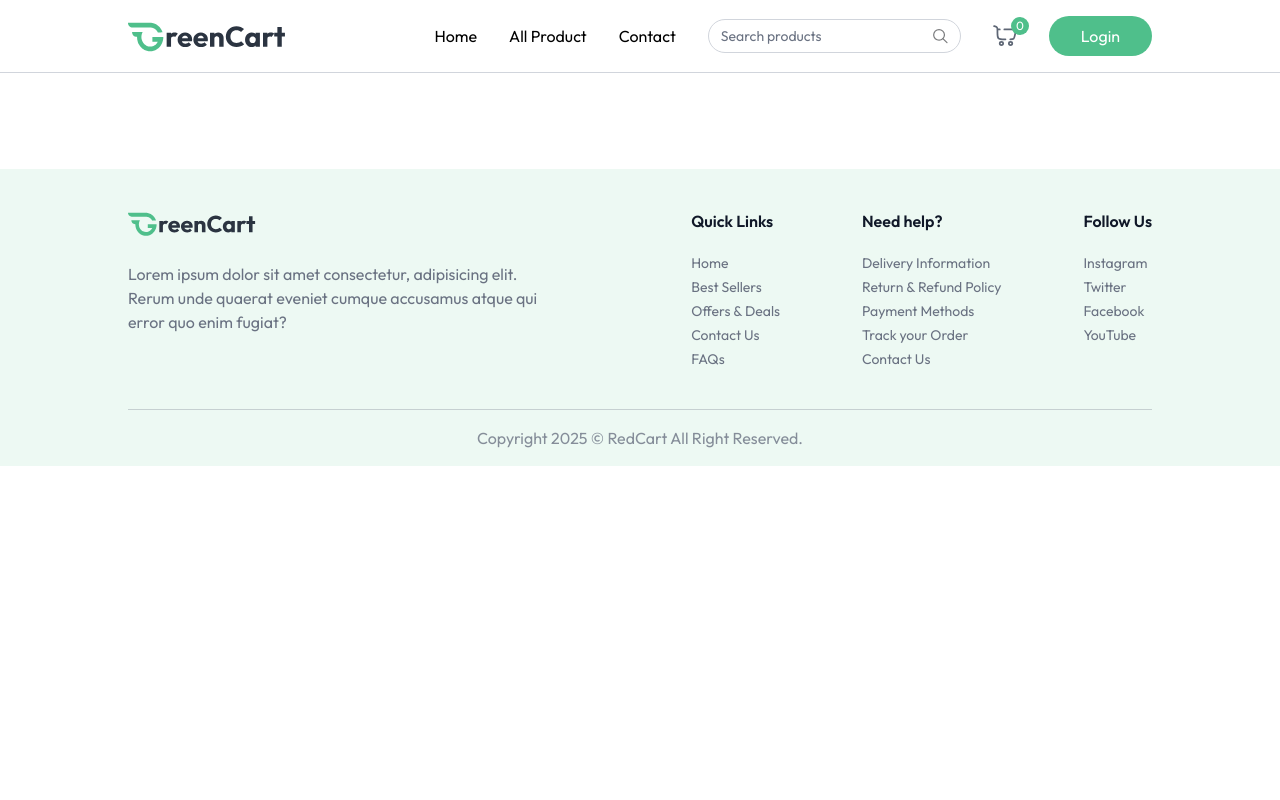
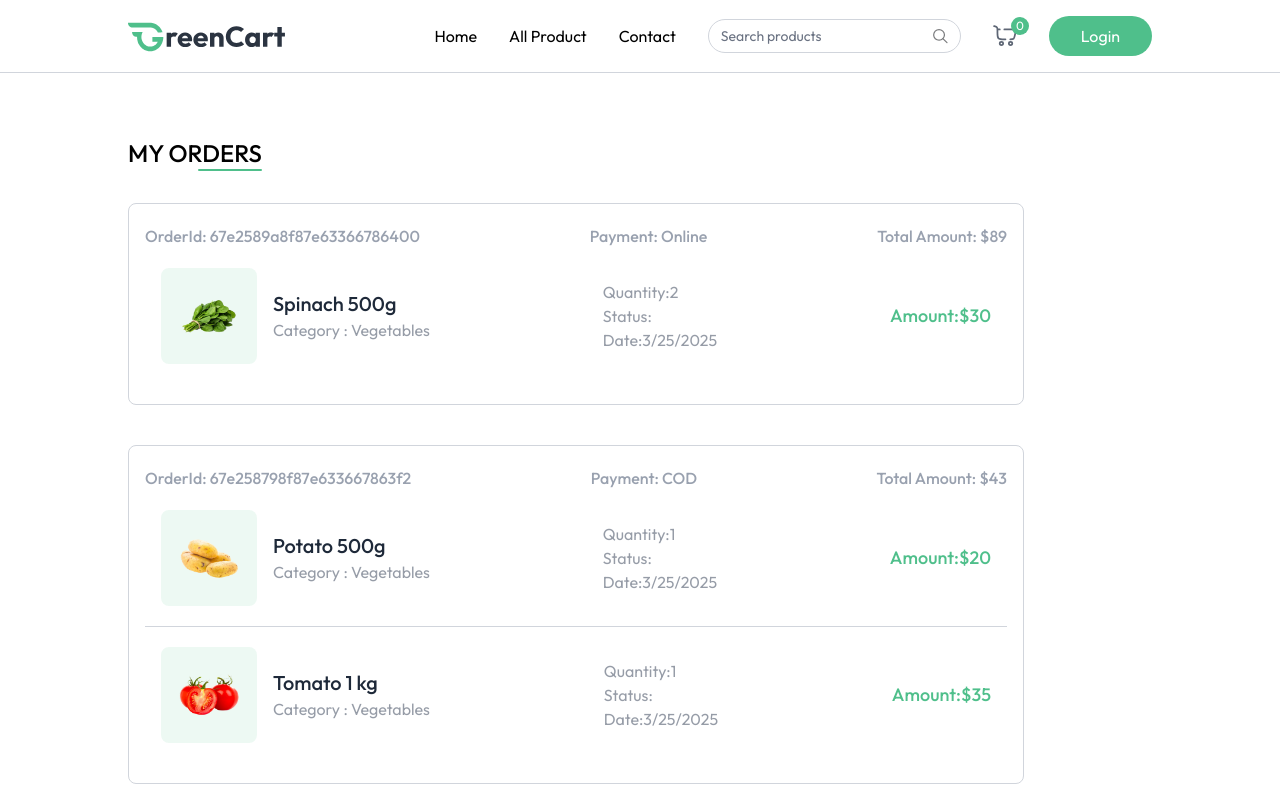
Before and after one commit to rohit-cpp/Mern-Stack-Food-App, a React (Vite) app in the folder client/: page /my-orders in a window 1280 px wide. Shown: the top 800 px of the page. Built offline with nearby package versions, Linux system fonts and the light colour scheme.

Commit message:
myOrder Page done

```diff
--- a/client/src/App.jsx
+++ b/client/src/App.jsx
@@ -11,6 +11,7 @@ import ProductCategory from "./pages/ProductCategory";
 import ProductDetails from "./pages/ProductDetails";
 import Cart from "./pages/Cart";
 import AddAddress from "./pages/AddAddress";
+import MyOrders from "./pages/MyOrders";
 
 const App = () => {
   const isSellerPath = useLocation().pathname.includes("seller");
@@ -30,6 +31,7 @@ const App = () => {
           <Route path="/products/:category/:id" element={<ProductDetails />} />
           <Route path="/cart" element={<Cart />} />
           <Route path="/add-address" element={<AddAddress />} />
+          <Route path="/my-orders" element={<MyOrders />} />
         </Routes>
       </div>
       <div>{!isSellerPath && <Footer />}</div>
--- a/client/src/components/ProductCart.jsx
+++ b/client/src/components/ProductCart.jsx
@@ -44,9 +44,10 @@ const ProductCart = ({ product }) => {
           </div>
           <div className="flex items-end justify-between mt-3">
             <p className="md:text-xl text-base font-medium text-primary">
-              {currency}${product.offerPrice}{" "}
+              {currency}
+              {product.offerPrice}{" "}
               <span className="text-gray-500/60 md:text-sm text-xs line-through">
-                {currency} ${product.price}
+                {currency} {product.price}
               </span>
             </p>
             <div
--- a/client/src/context/AppContext.jsx
+++ b/client/src/context/AppContext.jsx
@@ -6,7 +6,7 @@ import toast from "react-hot-toast";
 export const AppContext = createContext();
 
 export const AppContextProvider = ({ children }) => {
-  const currency = import.meta.VITE_CURRENCY;
+  const currency = import.meta.env.VITE_CURRENCY;
   const navigate = useNavigate();
   const [user, setUser] = useState(null);
   const [isSeller, setIsSeller] = useState(false);
--- /dev/null
+++ b/client/src/pages/MyOrders.jsx
@@ -0,0 +1,76 @@
+import React, { useEffect, useState } from "react";
+import { useAppContext } from "../context/AppContext";
+import { dummyOrders } from "../assets/assets";
+
+const MyOrders = () => {
+  const [myOrders, setMyOrders] = useState([]);
+  const { currency } = useAppContext();
+
+  const fetchMyOrders = async () => {
+    setMyOrders(dummyOrders);
+  };
+
+  useEffect(() => {
+    fetchMyOrders();
+  }, []);
+  return (
+    <div className="mt-16 pb-16">
+      <div className="flex flex-col items-end w-max mb-8">
+        <p className="text-2xl font-medium uppercase">My Orders</p>
+        <div className="w-16 h-0.5 bg-primary rounded-full"></div>
+      </div>
+      {myOrders.map((order, index) => (
+        <div
+          key={index}
+          className="border border-gray-300 rounded-lg mb-10 p-4 py-5 max-w-4xl"
+        >
+          <p className="flex justify-between md:items-center text-gray-400 md:font-medium max-md:flex-col">
+            <span>OrderId: {order._id}</span>
+            <span>Payment: {order.paymentType}</span>
+            <span>
+              Total Amount: {currency}
+              {order.amount}
+            </span>
+          </p>
+          {order.items.map((item, index) => (
+            <div
+              key={index}
+              className={`relative bg-white text-gray-500/70 ${
+                order.items.length !== index + 1 && "border-b"
+              } border-gray-300 flex flex-col md:flex-row md:items-center justify-between p-4 py-5 md:gap-16 w-full max-w-4xl`}
+            >
+              <div className="flex items-center mb-4 md:mb-0">
+                <div className="bg-primary/10 p-4 rounded-lg">
+                  <img
+                    src={item.product.image[0]}
+                    alt=""
+                    className="w-16 h-16"
+                  />
+                </div>
+                <div className="ml-4">
+                  <h2 className="text-xl font-medium text-gray-800">
+                    {item.product.name}
+                  </h2>
+                  <p>Category : {item.product.category}</p>
+                </div>
+              </div>
+              <div className="flex flex-col justify-center mr-8 md:ml-8 mb-4 md:mb-0 ">
+                <p>Quantity:{item.quantity || "1"}</p>
+                <p>Status:{item.status}</p>
+                <p>Date:{new Date(order.createdAt).toLocaleDateString()}</p>
+              </div>
+              <p className="text-primary text-lg font-medium">
+                Amount:{currency}
+                {item.product.offerPrice * item.quantity}
+              </p>
+
+              {}
+            </div>
+          ))}
+        </div>
+      ))}
+    </div>
+  );
+};
+
+export default MyOrders;
```
